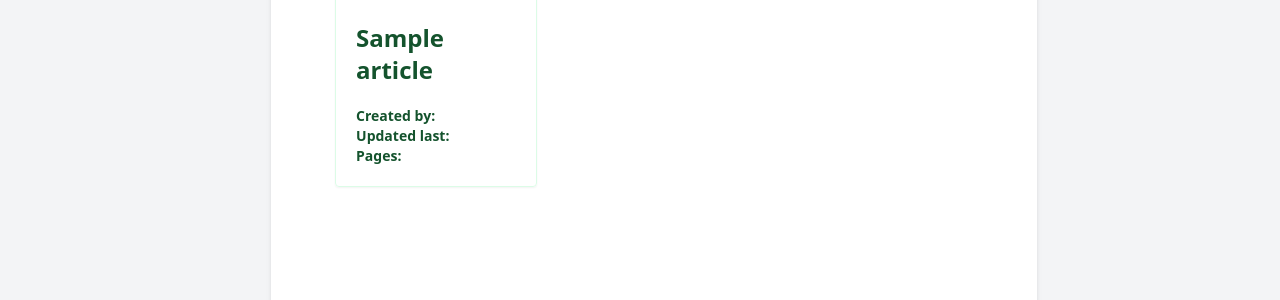
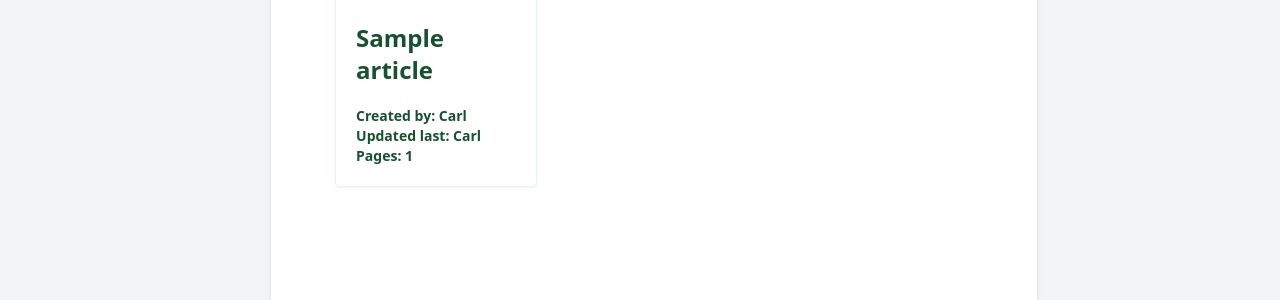
Before and after one commit to gitshap/shap-docs, a Django app: page / in a window 1280 px wide. Shown: the part 303-603 px from the top of the page. Run offline with Django 4.2, Linux system fonts and the light colour scheme; tables that the repository leaves empty hold one stand-in row (Sample ...); style sheets or scripts are compiled from the project's sources; some libraries are stand-ins or nearby versions.

Commit message:
migrated to linux

```diff
--- a/articles/views.py
+++ b/articles/views.py
@@ -9,6 +9,8 @@ from django.contrib.postgres.search import SearchHeadline, SearchQuery
 from django.contrib import messages
 from django.core.exceptions import ObjectDoesNotExist
 from django.urls import NoReverseMatch
+from django.db.models import Count
+
 
 
 import io
@@ -20,8 +22,10 @@ def home(request):
     article = Article.objects.all()
 
 
+
+
     context = {
-        'articles': article
+        'articles': article,
 
     }
     return render(request, template_name, context=context)
--- a/templates/articles/articles.html
+++ b/templates/articles/articles.html
@@ -38,9 +38,9 @@
          <h5 class="font-semibold text-2xl text-green-900 w-full"> {{ article.title }}</h5>
 
           <div class="flex flex-col justify-end">
-            <h5 class="text-green-900 text-sm">Created by: </h5>
-            <h5 class="text-green-900 text-sm">Updated last: </h5>
-            <h5 class="text-green-900 text-sm">Pages: </h5>
+            <h5 class="text-green-900 text-sm">Created by: Carl</h5>
+            <h5 class="text-green-900 text-sm">Updated last: Carl</h5>
+            <h5 class="text-green-900 text-sm">Pages: {{ article.post_set.all|length }}</h5>
           </div>
          </div>
         </div>
```
Also changed, not shown: 2 other files.
